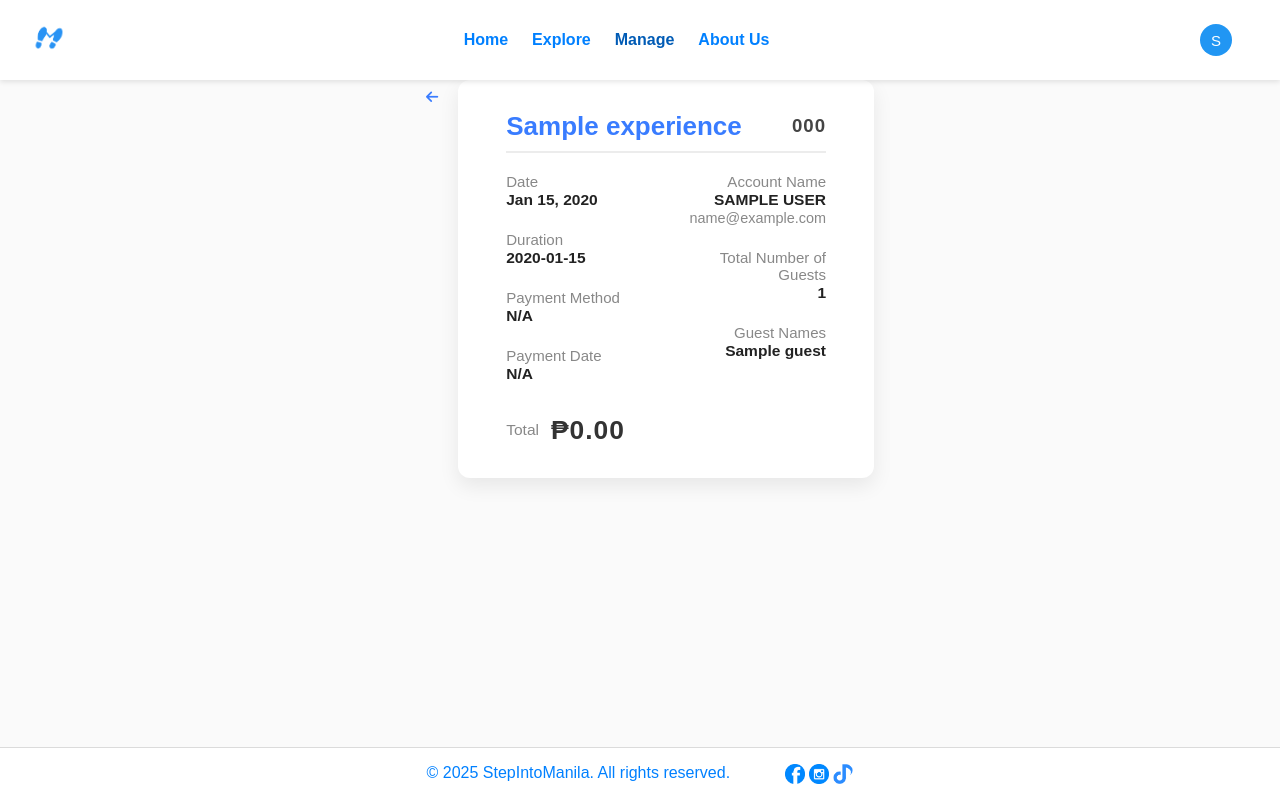
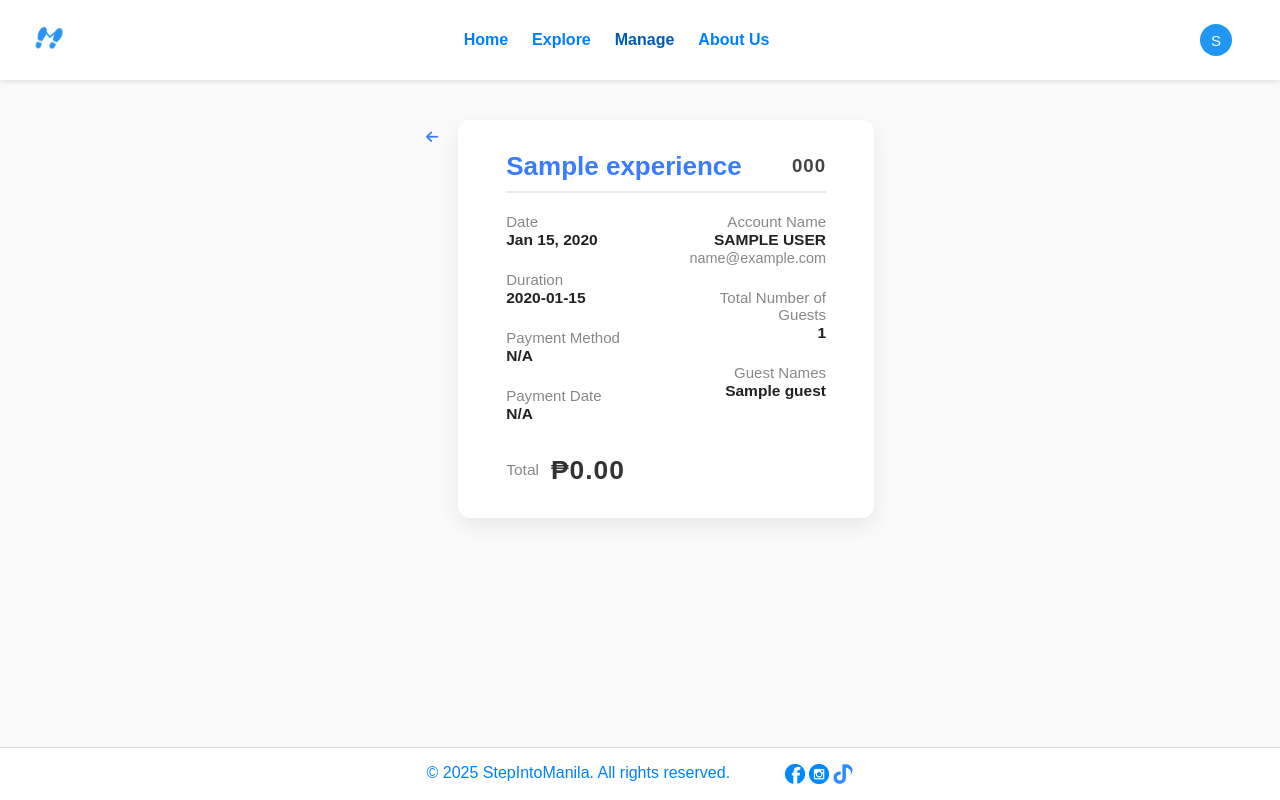
Before and after one commit to kloowi/php-final-proj, a PHP site: page /pages/view_manage.php?code=000 in a window 1280 px wide. Run offline with PHP 8.4, Linux system fonts and the light colour scheme; the visitor is signed in with stand-in values (Sample User, id 1); tables that the repository leaves empty hold one stand-in row (values such as "Sample post").

Commit message:
space uli magkaiba kasi itsura sa localhost at hostinger

```diff
--- a/assets/css/view_manage.css
+++ b/assets/css/view_manage.css
@@ -14,8 +14,8 @@ body {
     padding: 0 20px;
     flex: 1 0 auto;
     min-height: 60vh;
-    padding-top: 80px;
-    padding-bottom: 40px;
+    padding-top: 120px;
+    padding-bottom: 16px;
     width: 100%;
     max-width: 1200px;
     margin: 0 auto;
```
